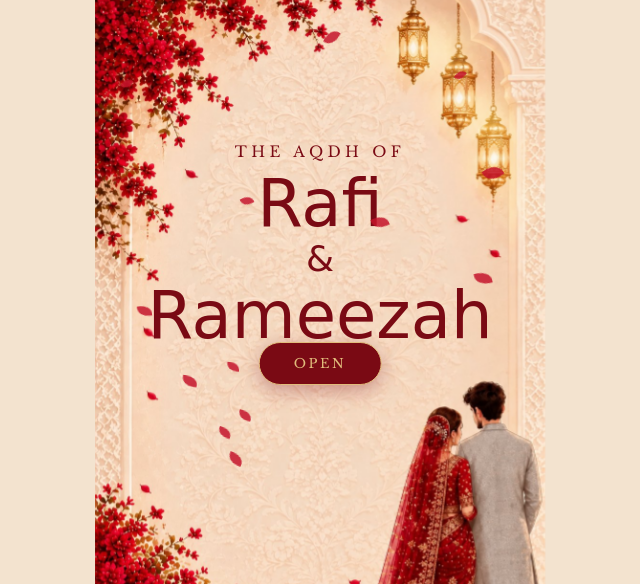
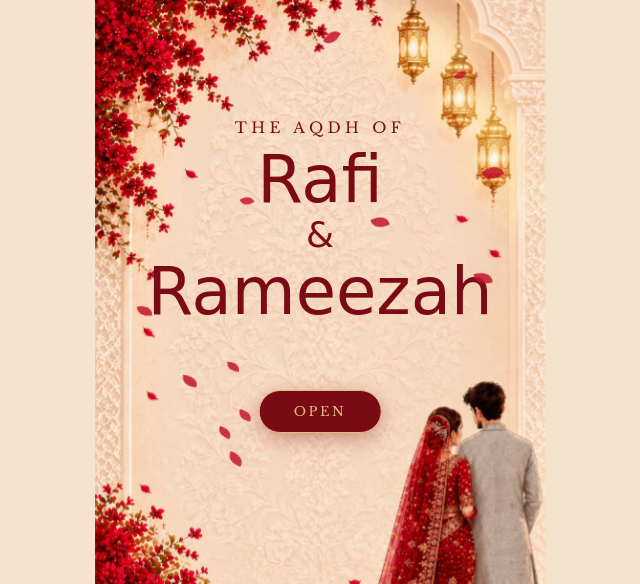
Before and after one commit to rameezahrahman/Invitation, a plain HTML site: page index.html in a window 1280 px wide. Shown: the part 74-658 px from the top of the page, without its empty margins (320-960 px from the left). Drawn offline with nearby package versions, Linux system fonts and the light colour scheme; a web font is replaced by a local one.

Commit message:
Adjust positioning of elements in index.html

```diff
--- a/index.html
+++ b/index.html
@@ -177,8 +177,8 @@ header{padding-top:calc(100vw*.42 + 20px);padding-top:clamp(190px,min(42vw,201px
 .cv .glow-l:nth-of-type(1){left:70%;top:14%}
 .cv .glow-l:nth-of-type(2){left:81%;top:21%}
 .cv .glow-l:nth-of-type(3){left:88%;top:30%}
-.cv .t{top:27%}
-.btn{top:52%}
+.cv .t{top:24%}
+.btn{top:58%}
 </style>
 </head>
 <body class="locked">
```
